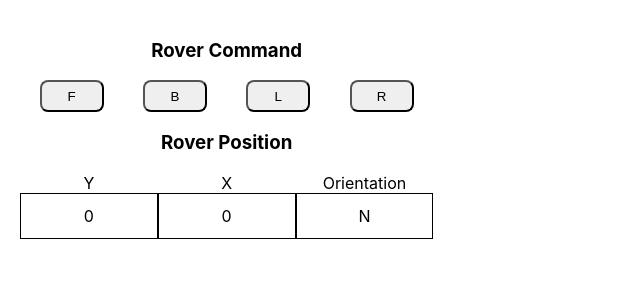
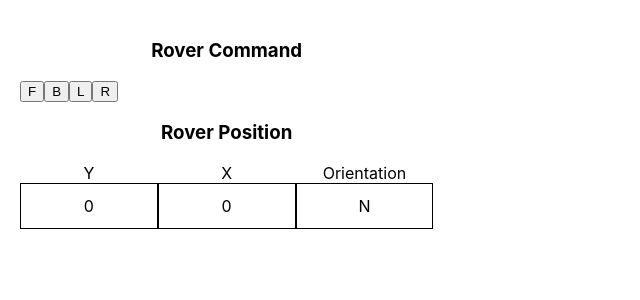
Before and after one commit to zulnam/Pluto-Rover-Challenge, a React (Create React App) app: page / in a window 1280 px wide. Shown: the top 300 px of the page, without its empty margins (0-640 px from the left). Built offline with nearby package versions, Linux system fonts and the light colour scheme.

Commit message:
refactor/removed unnecessary form container from Input component

```diff
--- a/src/components/Input.js
+++ b/src/components/Input.js
@@ -74,20 +74,8 @@ const Input = () => {
     setCommand('');
   }, [command, fireCommand]);
 
-  /**
-   *
-   * @param {Event} e
-   *
-   * The form container could be replaced with a div, removing the need for e.preventDefault()
-   * however maintaining it a form and building around that will ensure any future
-   * iterations on commands will already support any form input methods
-   */
-  const handleSubmit = (e) => {
-    e.preventDefault();
-  };
-
   return (
-    <form data-testid="controlZone" onSubmit={handleSubmit}>
+    <>
       <button
         data-testid="forward"
         onClick={() => {
@@ -124,7 +112,7 @@ const Input = () => {
         {' '}
         R{' '}
       </button>
-    </form>
+    </>
   );
 };
 
```
